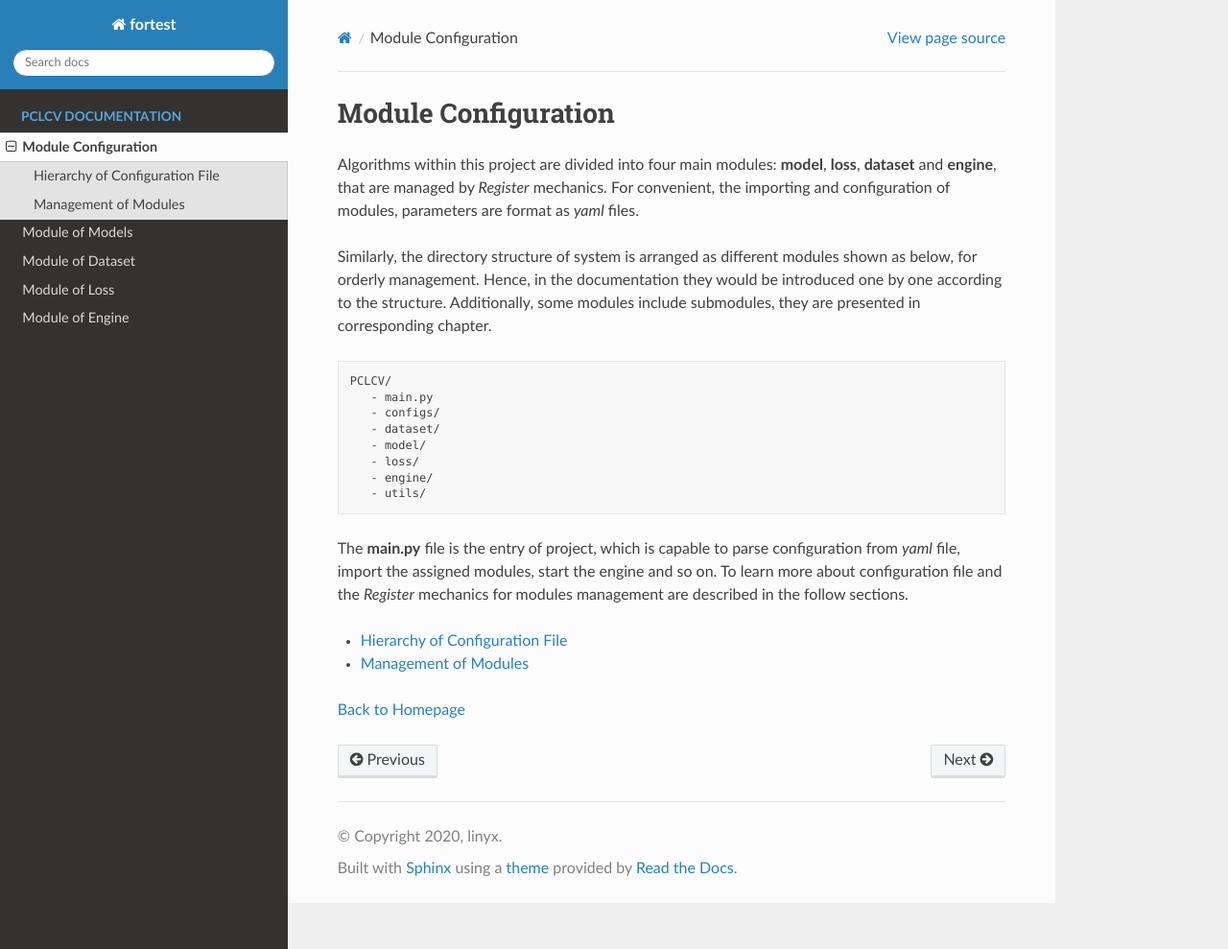
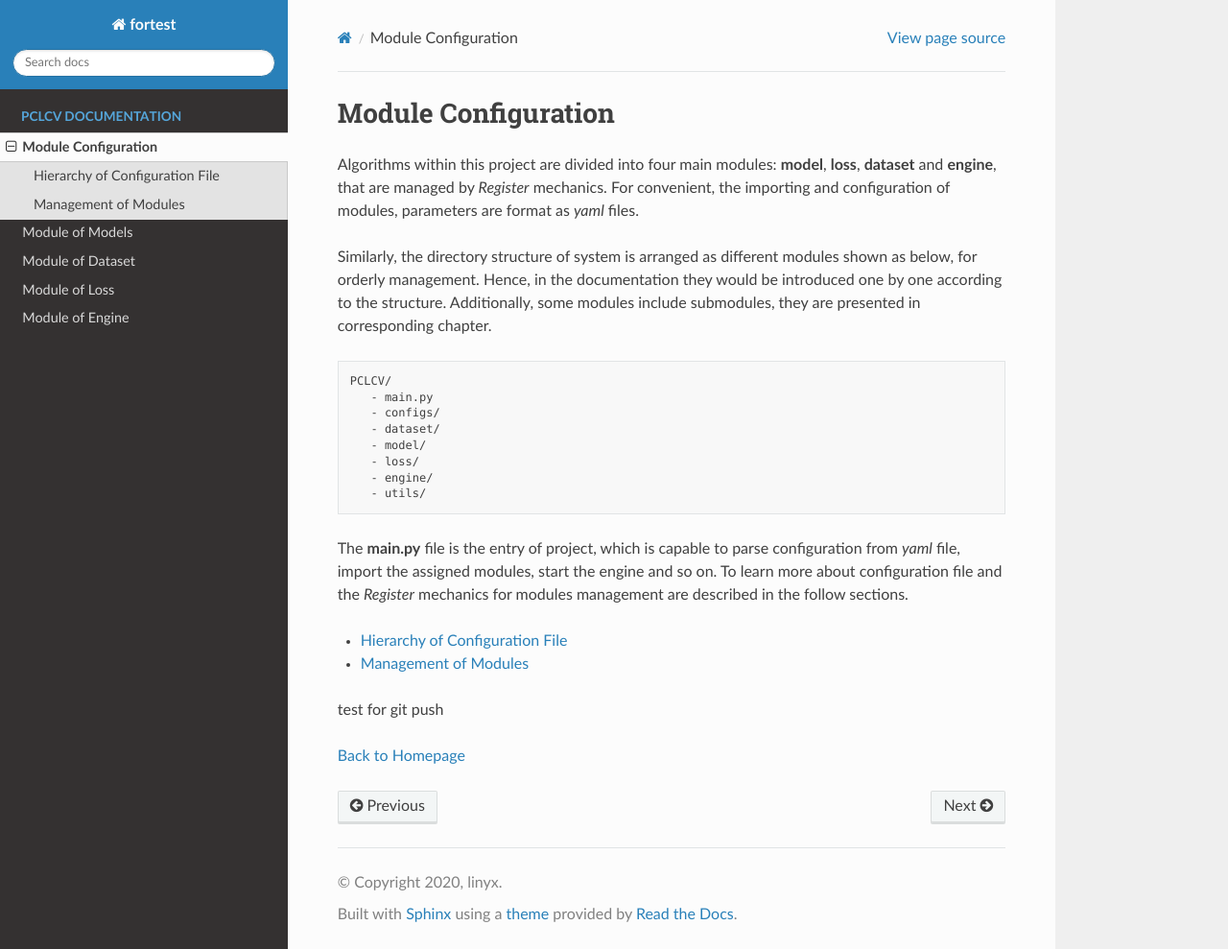
Before and after one commit to lyx190/readthedocs_test, a Sphinx documentation site: the page built from source/configuration/index.rst, in a window 1280 px wide and 989 px high. Shown: the whole window at 96% size. Built offline with Sphinx 7.4.7 and the Read the Docs theme 2.0.0, drawn with Linux system fonts in a browser that asks for light colours.

Commit message:
test second commit

```diff
--- a/source/configuration/index.rst
+++ b/source/configuration/index.rst
@@ -37,5 +37,8 @@ for modules management are described in the follow sections.
    conf.rst
 
 
+test for git push
+
+
 
 :doc:`Back to Homepage </index>`
```
